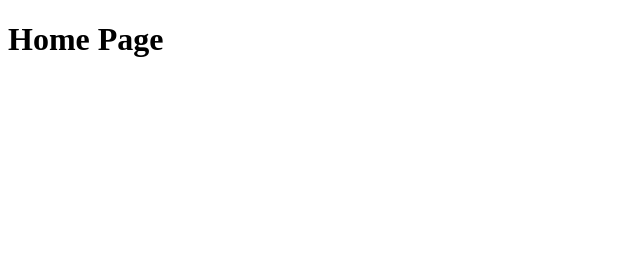
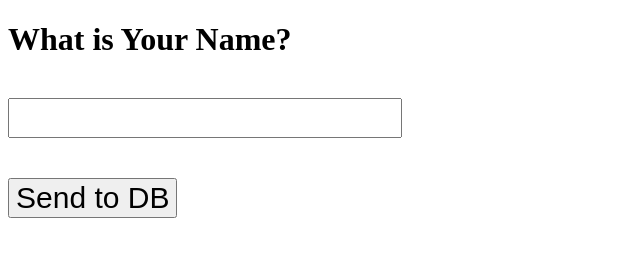
Before and after one commit to HushamGad/node-first-project, a website: page views/home.html in a window 1280 px wide. Shown: the whole page, without its empty margins (0-640 px from the left). Drawn offline with Linux system fonts and the light colour scheme.

Commit message:
lesson-3

```diff
--- a/package.json
+++ b/package.json
@@ -10,6 +10,7 @@
   "license": "ISC",
   "description": "",
   "dependencies": {
-    "express": "^4.19.2"
+    "express": "^4.19.2",
+    "mongoose": "^8.5.3"
   }
 }
--- a/views/home.html
+++ b/views/home.html
@@ -4,10 +4,19 @@
     <meta charset="UTF-8">
     <meta name="viewport" content="width=device-width, initial-scale=1.0">
     <title>Document</title>
+    <style>
+        input,button{
+            display: block;
+            margin-top: 40px;
+            font-size: 30px;
+        }
+    </style>
 </head>
 <body>
     <h1>
-        Home Page
+        What is Your Name?
     </h1>
+    <input type="text">
+    <button>Send to DB</button>
 </body>
 </html>
```
Also changed, not shown: app.js (+8 -2 lines), 1 other file.
